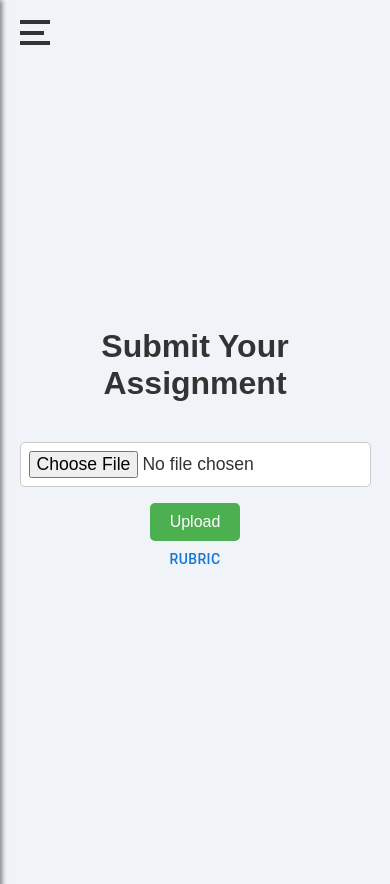
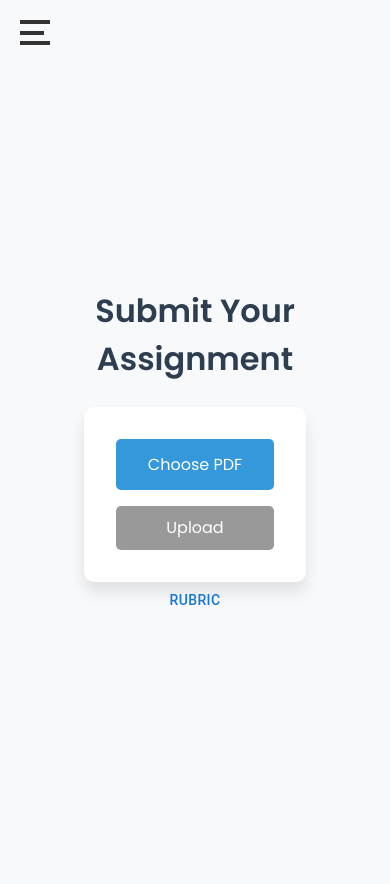
Before and after one commit to anshulmallick/GradeDevils, a React (Create React App) app in the folder frontend/: page / in a window 390 px wide. Built offline with nearby package versions, Linux system fonts and the light colour scheme.

Commit message:
Updated UI

```diff
--- a/frontend/src/App.css
+++ b/frontend/src/App.css
@@ -1,3 +1,11 @@
+/* Import Google Fonts */
+@import url('https://fonts.googleapis.com/css2?family=Poppins:wght@400;600&display=swap');
+
+/* Apply Google Font to the whole app */
+* {
+  font-family: 'Poppins', sans-serif;  /* Apply font to everything */
+}
+
 /* Basic styling for the overall app container */
 .App {
   text-align: center;
@@ -6,41 +14,66 @@
   align-items: center;
   justify-content: center;
   min-height: 100vh;
-  background-color: #f0f4f8;
+  background-color: #F7F9FB; /* Light Grayish Blue */
   padding: 20px;
-  font-family: 'Arial', sans-serif;
+  font-family: 'Poppins', sans-serif; /* Apply Poppins font */
 }
 
 /* Title styling */
 .title {
   font-size: 2.5rem;
-  color: #333;
+  color: #2C3E50; /* Dark Slate Blue */
   margin-bottom: 1.5rem;
   font-weight: bold;
 }
 
-/* Styling for the file input field */
-.file-input {
-  margin: 1rem 0;
-  padding: 0.5rem;
+/* Styling for the upload form */
+.upload-form {
+  display: flex;
+  flex-direction: column;
+  align-items: center;
+  background-color: #ffffff;
+  padding: 2rem;
+  border-radius: 10px;
+  box-shadow: 0 10px 15px rgba(0, 0, 0, 0.1);
+  max-width: 400px;
+  margin: 0 auto;
+}
+
+/* Custom styled file input */
+.custom-file-input {
+  background-color: #3498db;
+  color: white;
+  padding: 0.8rem 2rem;
   border-radius: 5px;
-  border: 1px solid #ccc;
-  background-color: #fff;
-  font-size: 1.1rem;
-  color: #333;
   cursor: pointer;
+  margin-bottom: 1rem;
+  transition: background-color 0.3s ease;
+  display: inline-block;
+  text-align: center;
+}
+
+.custom-file-input:hover {
+  background-color: #2980b9; /* Darker blue on hover */
+}
+
+/* Hide the default file input */
+.file-input-hidden {
+  display: none;
 }
 
 /* Styling for the submit button */
 .submit-button {
   background-color: #4CAF50;
   color: white;
-  padding: 0.8rem 1.5rem;
-  font-size: 1.1rem;
+  padding: 0.8rem 2rem;
+  font-size: 1rem;
   border: none;
   border-radius: 5px;
   cursor: pointer;
   transition: background-color 0.3s ease;
+  width: 100%;
+  max-width: 200px;
 }
 
 .submit-button:hover {
@@ -52,14 +85,14 @@
   cursor: not-allowed;
 }
 
-/* Styling for the success/error message */
+/* Message styling for success/error */
 .message {
   margin-top: 1.5rem;
-  font-size: 1.2rem;
-  color: #333;
+  font-size: 1.1rem;
+  color: #2C3E50;
 }
 
-/* Loading spinner styles */
+/* Loading spinner styling */
 .spinner {
   border: 4px solid #f3f3f3;
   border-top: 4px solid #3498db;
@@ -69,19 +102,8 @@
   animation: spin 1s linear infinite;
 }
 
-/* Keyframes for the loading spinner */
+/* Keyframes for loading spinner */
 @keyframes spin {
   0% { transform: rotate(0deg); }
   100% { transform: rotate(360deg); }
 }
-
-/* Responsive design */
-@media (max-width: 600px) {
-  .title {
-    font-size: 2rem;
-  }
-  .submit-button {
-    font-size: 1rem;
-    padding: 0.6rem 1.2rem;
-  }
-}
--- a/frontend/src/App.js
+++ b/frontend/src/App.js
@@ -42,7 +42,8 @@ function App() {
 
       // Check if the response status is 200 and display success message
       if (response.status === 200) {
-        setMessage(`✅ Success! File uploaded: ${response.data.fileUrl}`);
+        setMessage(`✅ Success! File uploaded`);
+        console.log( response.data.fileUrl);
       } else {
         setMessage('❌ Failed to upload file');
       }
@@ -59,13 +60,22 @@ function App() {
 
       <Menu />
       <h1 className="title">Submit Your Assignment</h1>
-      <form onSubmit={handleSubmit}>
-        <input type="file" accept="application/pdf" onChange={handleFileChange} className="file-input" />
-        <button type="submit" disabled={loading} className="submit-button">
-          {loading ? <div className="spinner"></div> : 'Upload'}
-        </button>
-      </form>
+      <form onSubmit={handleSubmit} className="upload-form">
+      <label htmlFor="file-upload" className="custom-file-input">
+        {file ? file.name : "Choose PDF"}
+      </label>
+      <input
+        id="file-upload"
+        type="file"
+        accept="application/pdf"
+        onChange={handleFileChange}
+        className="file-input-hidden"
+      />
+      <button type="submit" disabled={loading || !file} className="submit-button">
+        {loading ? <div className="spinner"></div> : 'Upload'}
+      </button>
       {message && <p className="message">{message}</p>}
+    </form>
 <Rubric /> {/* Add the Rubric component to the page */}
 
 </div>
--- a/frontend/src/Menu.css
+++ b/frontend/src/Menu.css
@@ -1,6 +1,10 @@
-/* Burger Icon Styling */
-.burger-icon {
-    position: fixed; /* Fixed positioning to stay on screen */
+/* Menu specific styling with Google Font */
+.menu-container {
+    font-family: 'Poppins', sans-serif;
+  }
+
+  .burger-icon {
+    position: fixed;
     top: 20px;
     left: 20px;
     width: 30px;
@@ -9,7 +13,7 @@
     flex-direction: column;
     justify-content: space-between;
     cursor: pointer;
-    z-index: 1000; /* High z-index to stay above other content */
+    z-index: 1000;
   }
 
   .line {
@@ -20,7 +24,7 @@
   }
 
   .open {
-    background-color: #fff; /* Change color when open */
+    background-color: #fff;
   }
 
   .line:nth-child(2) {
@@ -39,9 +43,8 @@
     transform: rotate(-45deg) translate(6px, -6px);
   }
 
-  /* Sidebar styling */
   .sidebar {
-    position: fixed; /* Fixed to prevent content shifting */
+    position: fixed;
     top: 0;
     left: -250px;
     height: 100%;
@@ -49,23 +52,18 @@
     background-color: #333;
     color: white;
     padding-top: 60px;
-    transition: left 0.3s ease; /* Smooth sliding transition */
-    box-shadow: 2px 0 5px rgba(0, 0, 0, 0.5);
-    z-index: 1000; /* Ensure sidebar is above content */
+    transition: left 0.3s ease;
+    z-index: 1000;
   }
 
   .sidebar.open {
-    left: 0; /* Slide the sidebar in */
-  }
-
-  .sidebar ul {
-    list-style-type: none;
-    padding: 0;
+    left: 0;
   }
 
   .sidebar-item {
     padding: 15px 20px;
     font-size: 1.2rem;
+    font-family: 'Poppins', sans-serif;
     border-bottom: 1px solid rgba(255, 255, 255, 0.1);
     cursor: pointer;
   }
```
Also changed, not shown: frontend/src/Rubrics.css (added, +15 -0 lines).
